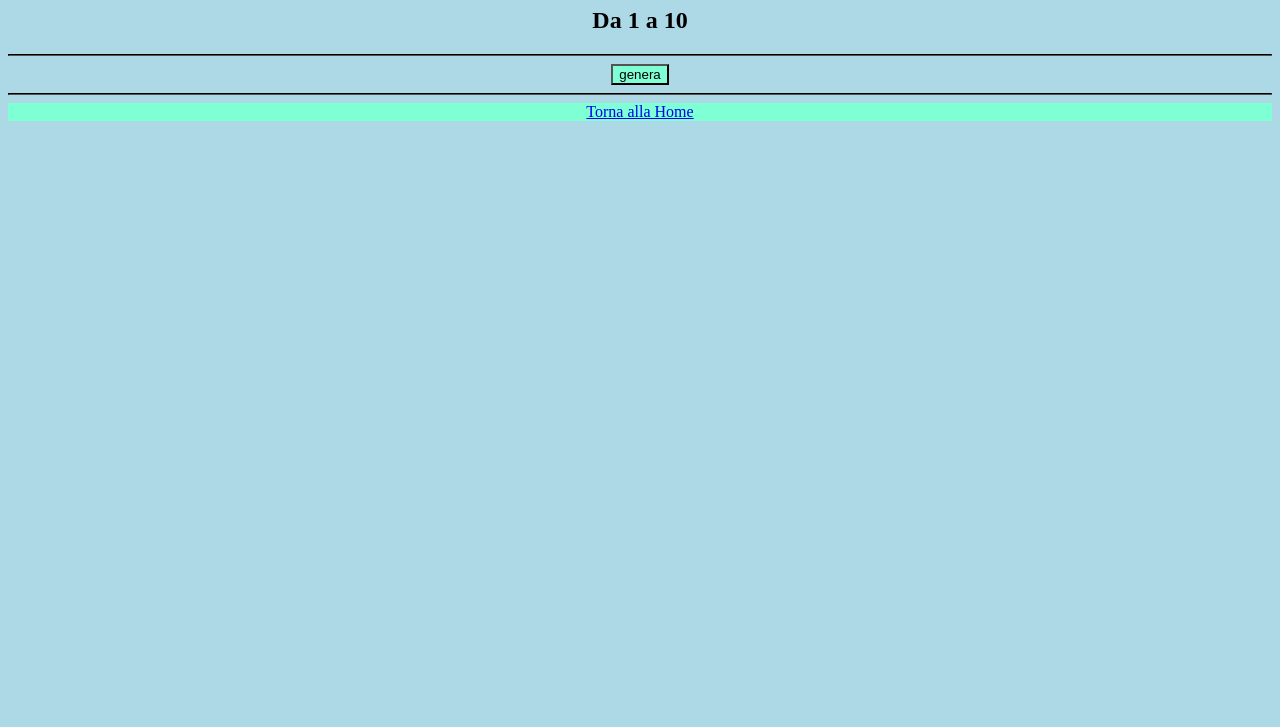
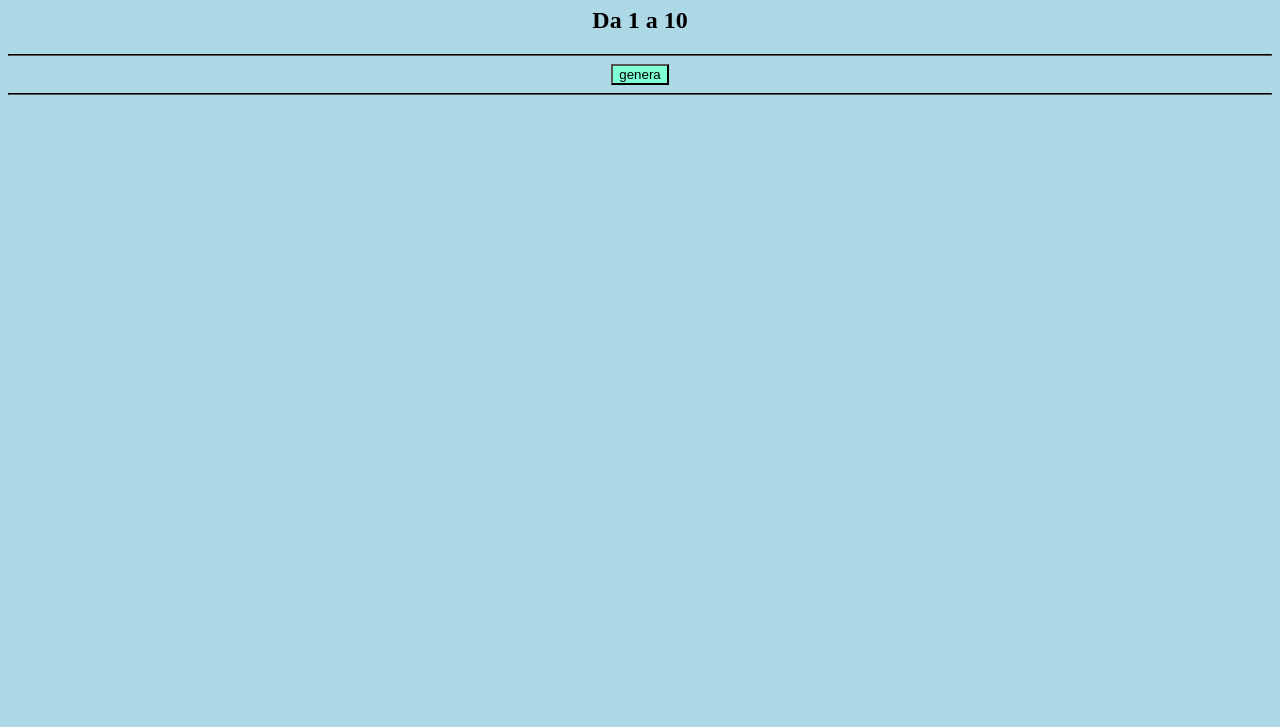
Before and after one commit to Gp2005/gp2005.github.io, a plain HTML site: page numeriinteri/index.html in a window 1280 px wide. Shown: the part 73-800 px from the top of the page. Drawn offline with Linux system fonts and the light colour scheme.

Commit message:
annulla torna alla home

```diff
--- a/numeriinteri/index.html
+++ b/numeriinteri/index.html
@@ -33,8 +33,5 @@
         <hr>
         <input type="button" value="genera" onclick="numerinteri()">
         <hr>
-        <footer>
-            <a href="GitHub/index.html">Torna alla Home</a>
-        </footer>
     </body>
 </html>
```
